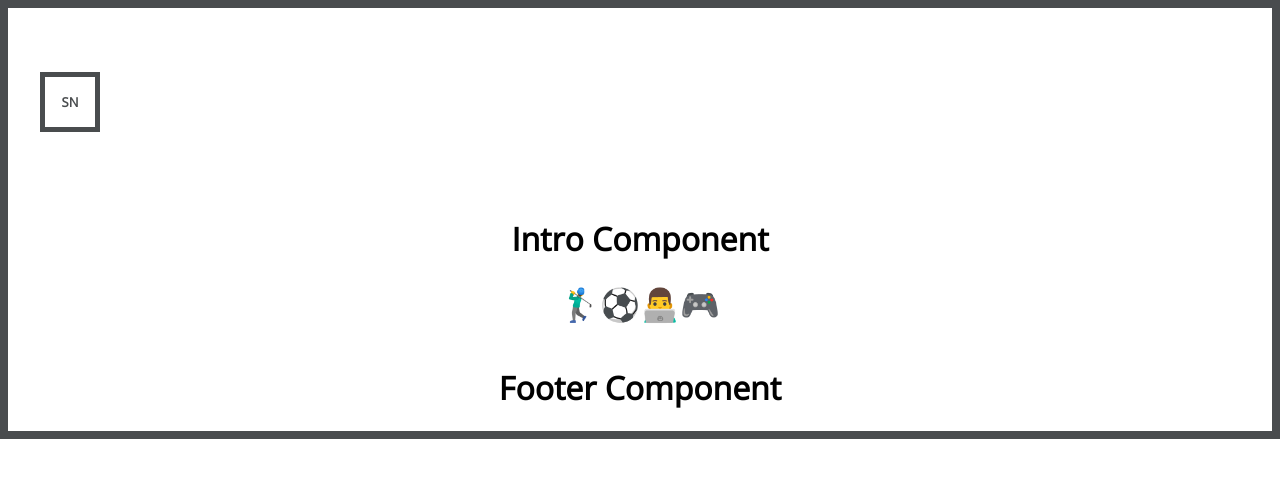
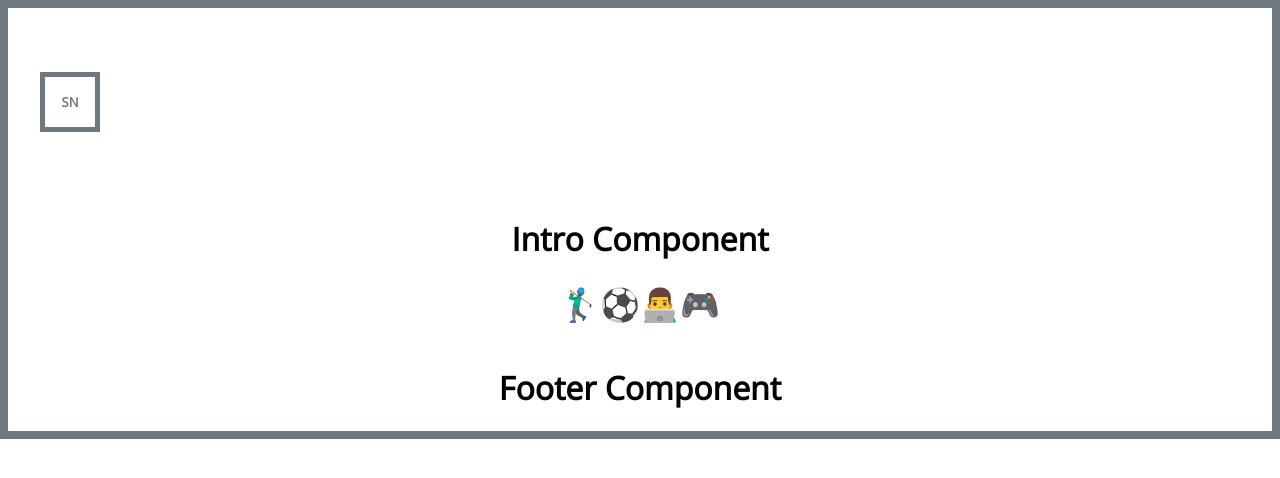
Before and after one commit to thesamnicholls/portfolio, a React (Create React App) app: page / in a window 1280 px wide. Shown: the top 478 px of the page. Built offline with nearby package versions, Linux system fonts and the light colour scheme.

Commit message:
refactoring code and adding in new favicon

```diff
--- a/src/app.scss
+++ b/src/app.scss
@@ -1,4 +1,6 @@
 @import 'scss/variables';
+@import 'scss/navigation';
+@import 'scss/helpers';
 
 .App {
   text-align: center;
--- a/src/components/Navigation.js
+++ b/src/components/Navigation.js
@@ -3,11 +3,11 @@ import React, { Component } from "react"
 class Navigation extends Component {
   render() {
     return (
-        <div className='navigation-container'>
+        <div className='outer-container'>
             <div className='navigation'>
-              <a className="site-logo transition-link" href="/">
-                <span className="logo-text">SN</span>
-              </a>
+              <div className="navigation__logo">
+                <span className="navigation__name _bold">SN</span>
+              </div>
             </div>
         </div>
     )
--- /dev/null
+++ b/src/scss/_helpers.scss
@@ -0,0 +1,3 @@
+._bold {
+  font-weight: 600 !important;
+}
--- /dev/null
+++ b/src/scss/_navigation.scss
@@ -0,0 +1,22 @@
+.navigation {
+  width: 100%;
+  padding-top: 4em;
+  padding-bottom: 4em;
+
+  &__logo {
+    display: block;
+    position: relative;
+    width: 50px;
+    height: 50px;
+    transform: rotate(0deg);
+    border: 5px solid $light-grey;
+  }
+
+  &__name {
+    position: absolute;
+    top: 50%;
+    transform: translate(-50%,-50%) rotate(0deg);
+    color: $light-grey;
+    font-size: ($font-size - 3);
+  }
+}
--- a/src/scss/_variables.scss
+++ b/src/scss/_variables.scss
@@ -1,5 +1,27 @@
 @import url('https://fonts.googleapis.com/css?family=Open+Sans&display=swap');
 @import url('https://fonts.googleapis.com/css?family=Montserrat&display=swap');
+
+$white: #ffffff;
+$light-grey: #6d7880;
+
+$font-size: 16px;
+
+
+
+
+
+
+
+
+
+
+
+
+
+
+
+
+
 
 * {
   font-family: 'Open Sans', sans-serif;
@@ -19,7 +41,7 @@
 }
 
 body {
-  border: 8px solid #494c4e;
+  border: 8px solid #6d7880;
   margin: 0;
 }
 
@@ -47,7 +69,7 @@ span {
   height: 50px;
   display: block;
   overflow: visible;
-  border: 5px solid #494c4e;
+  border: 5px solid #6d7880;
   position: relative;
   transform: rotate(0deg);
   flex-shrink: 0;
@@ -60,10 +82,10 @@ span {
   transform: translate(-50%,-50%) rotate(0deg);
   font-weight: 700;
   font-size: 13px;
-  color: #494c4e;
+  color: #6d7880;
 }
 
-.navigation-container {
+.outer-container {
   max-width: 1280px;
   margin-left: auto;
   margin-right: auto;
```
Also changed, not shown: 1 other file (tests, documents, lock files or other folders).
